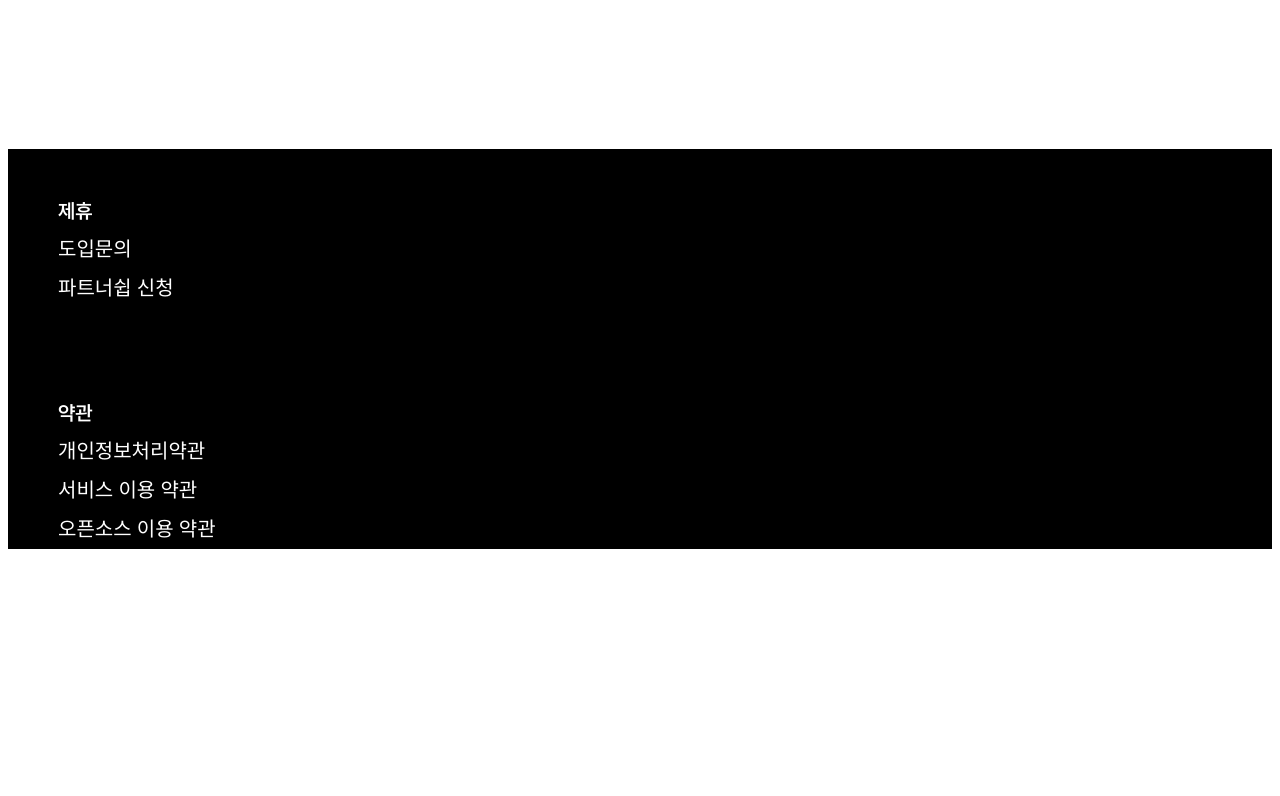
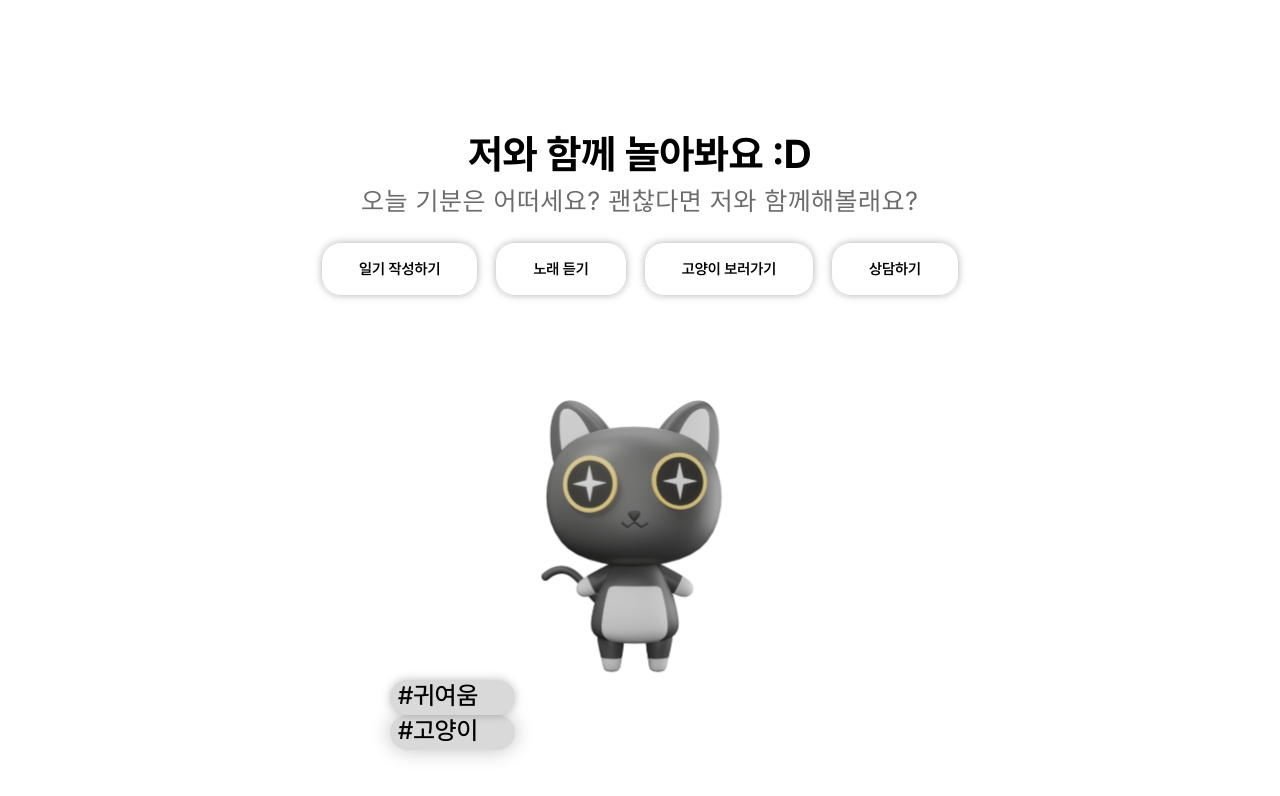
Before and after one commit to GSM-AING/frontend, a React (Vite) app: page / in a window 1280 px wide. Shown: the part 1174-1970 px from the top of the page. Before the commit the page ends 1766 px from the top, so only its background shows below. Built offline with nearby package versions, Linux system fonts and the light colour scheme; a web font is replaced by a local one.

Commit message:
:lipstick: :: 홈페이지 세션 3 퍼블리싱

```diff
--- a/src/Pages/Main/index.tsx
+++ b/src/Pages/Main/index.tsx
@@ -2,6 +2,7 @@ import * as S from "./style.ts";
 import leftear from "../../assets/left-cat-ear.svg";
 import rightear from "../../assets/right-cat-ear.svg";
 import scrolldown from "../../assets/scroll.svg";
+import cat from "../../assets/cat.svg";
 export default function Home() {
   return (
     <div>
@@ -14,7 +15,7 @@ export default function Home() {
         </S.CenterButtonObject>
         <S.ScrollDownObject>
           <img src={scrolldown} width="50" height="50" alt="left" />
-          <span>게속 보기</span>
+          <span>계속 보기</span>
         </S.ScrollDownObject>
       </S.CenterObject>
       <S.SecondObject>
@@ -23,12 +24,11 @@ export default function Home() {
           <img src={rightear} width="80" height="80" alt="right" />
         </S.CatEarObject>
         <S.SecondMainText>
-          오늘의
-          <br />
-          기분은
+          오늘의 기분은
           <br />
           어떠신가요?
         </S.SecondMainText>
+        <br />
         <S.FlowBox>
           <S.FlowWrap>
             <S.Flow>
@@ -51,6 +51,47 @@ export default function Home() {
             </S.Flow>
           </S.FlowWrap>
         </S.FlowBox>
+        <S.SecondObject>
+          <S.ThirdMainText>저와 함께 놀아봐요 :D</S.ThirdMainText>
+          <S.ThirdPageSubTextBox>
+            <S.ThirdPageSubText>
+              오늘 기분은 어떠세요? 괜찮다면 저와 함께해볼래요?
+            </S.ThirdPageSubText>
+          </S.ThirdPageSubTextBox>
+          <br />
+          <S.OutsideOptionBox>
+            <S.OptionBox>
+              <S.ThirdPageOptionText>
+                <span>일기 작성하기</span>
+              </S.ThirdPageOptionText>
+            </S.OptionBox>
+            <S.OptionBox>
+              <S.ThirdPageOptionText>
+                <span>노래 듣기</span>
+              </S.ThirdPageOptionText>
+            </S.OptionBox>
+            <S.OptionBox>
+              <S.ThirdPageOptionText>
+                <span>고양이 보러가기</span>
+              </S.ThirdPageOptionText>
+            </S.OptionBox>
+            <S.OptionBox>
+              <S.ThirdPageOptionText>
+                <span>상담하기</span>
+              </S.ThirdPageOptionText>
+            </S.OptionBox>
+          </S.OutsideOptionBox>
+          <br />
+          <S.CatImgObject>
+            <img src={cat} width="500" height="281.25" alt="left" />
+            <S.CuteTagBox>
+              <S.TagBoxText>#귀여움</S.TagBoxText>
+            </S.CuteTagBox>
+            <S.CatTagBox>
+              <S.TagBoxText>#고양이</S.TagBoxText>
+            </S.CatTagBox>
+          </S.CatImgObject>
+        </S.SecondObject>
       </S.SecondObject>
     </div>
   );
--- a/src/Pages/Main/style.ts
+++ b/src/Pages/Main/style.ts
@@ -27,6 +27,62 @@ export const CatEarObject = styled.div`
   flex-direction: row;
   gap: 150px;
   margin-bottom: 10px;
+`;
+
+export const CatImgObject = styled.div`
+  width: 500px;
+  height: 281.25px;
+  flex-shrink: 0;
+  margin-top: 80px;
+`;
+
+export const CuteTagBox = styled.div`
+  width: 125px;
+  height: 35px;
+  flex-shrink: 0;
+  border-radius: 20px;
+  background: var(--d-9-d-9-d-9, #d9d9d9);
+  box-shadow: 0px 0px 10px 0px rgba(0, 0, 0, 0.25);
+  position: relative;
+`;
+
+export const CatTagBox = styled.div`
+  width: 125px;
+  height: 35px;
+  flex-shrink: 0;
+  border-radius: 20px;
+  background: #d9d9d9;
+  box-shadow: 0px 0px 20px 0px rgba(0, 0, 0, 0.25);
+  display: flex;
+`;
+
+export const ThirdPageSubTextBox = styled.div`
+  display: inline-flex;
+  padding: 7px;
+  justify-content: center;
+  align-items: center;
+  gap: 10px;
+`;
+
+export const OutsideOptionBox = styled.div`
+  display: flex;
+  width: 1188px;
+  justify-content: center;
+  align-items: center;
+  gap: 17px;
+`;
+
+export const OptionBox = styled.div`
+  display: flex;
+  padding: 17px 37px;
+  flex-direction: column;
+  align-items: flex-start;
+  gap: 10px;
+  border-radius: 20px;
+  border: 0.5px solid #d9d9d9;
+  background: rgba(255, 255, 255, 0.1);
+  box-shadow: 0px 0px 7px 0px rgba(0, 0, 0, 0.25);
+  white-space: nowrap;
 `;
 
 export const ScrollDownObject = styled.div`
@@ -68,13 +124,56 @@ export const SecondMainText = styled.div`
   white-space: pre-wrap;
   text-overflow: clip;
   line-height: normal;
+  text-align: center;
+`;
+
+export const ThirdMainText = styled.div`
+  font-size: 40px;
+  font-style: normal;
+  font-weight: 700;
+  text-align: center;
+  font-family: Pretendard;
+  line-height: normal;
+`;
+
+export const ThirdPageSubText = styled.div`
+  color: #6b6b6b;
+  font-size: 26px;
+  font-style: normal;
+  font-weight: 400;
+  text-align: center;
+  font-family: Pretendard;
+  line-height: normal;
+  letter-spacing: 1px;
+`;
+
+export const ThirdPageOptionText = styled.div`
+  color: #000;
+  font-family: Pretendard;
+  font-size: 15px;
+  font-style: normal;
+  font-weight: 600;
+  line-height: normal;
+`;
+
+export const TagBoxText = styled.div`
+  width: 96px;
+  height: 28px;
+  flex-shrink: 0;
+  color: var(--000000, #000);
+  text-align: center;
+  font-family: Pretendard;
+  font-size: 25px;
+  font-style: normal;
+  font-weight: 500;
+  line-height: normal;
 `;
 
 const flowing = keyframes`
   0% {
     transform: translate3d(0  , 0, 0);
   }
-  100% {
+  100% {W
     transform: translate3d(-50%, 0, 0);
   }
 `;
```
Also changed, not shown: src/assets/cat.svg (added).
